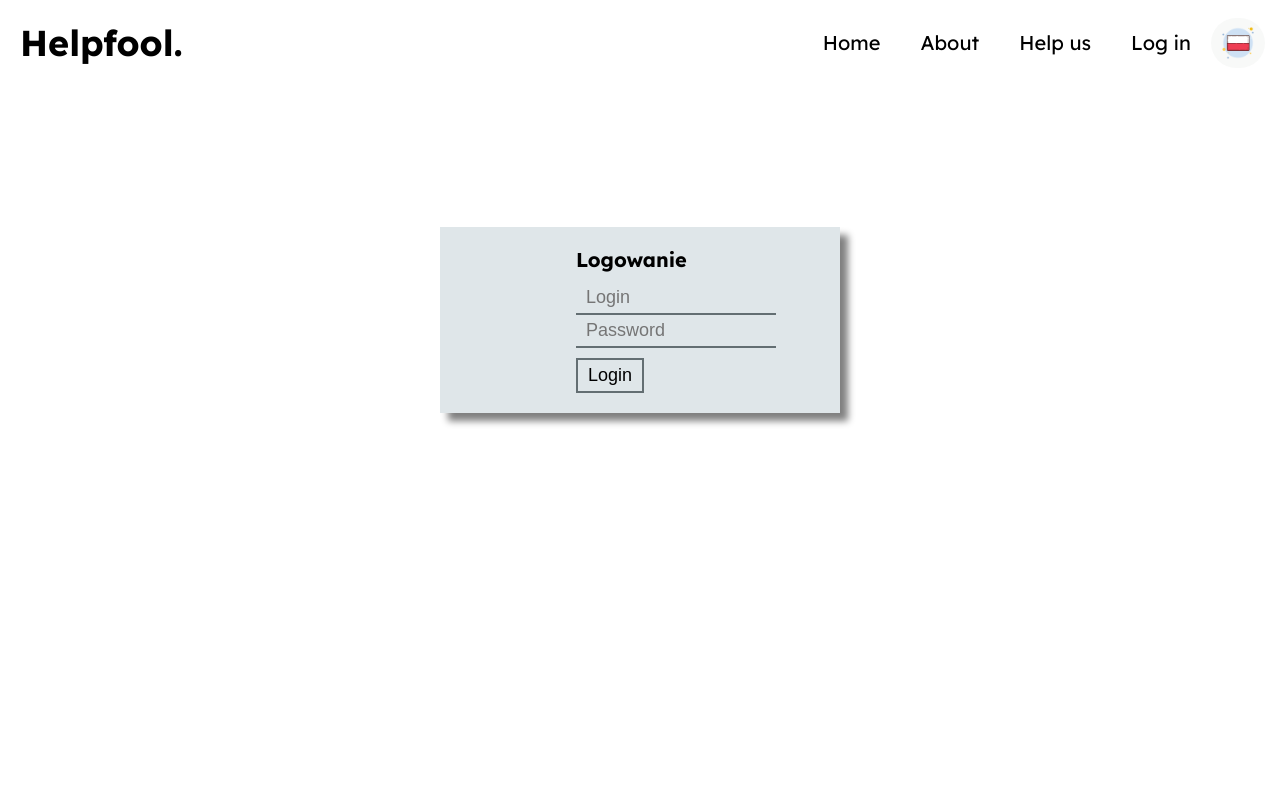
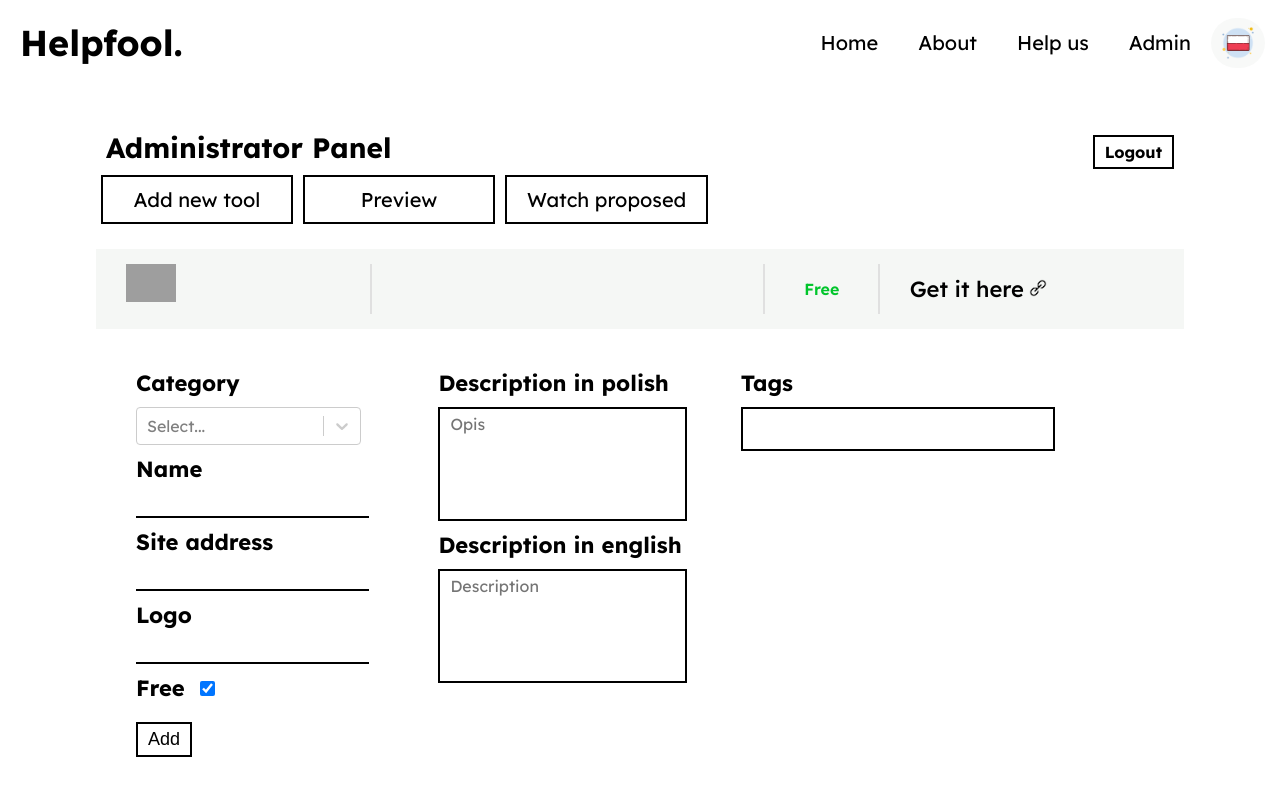
Before and after one commit to MarcelinaZiolkiewicz/HelpfoolSite, a React (Create React App) app: page /admin in a window 1280 px wide. Before the commit this address led to /login. Shown: the top 796 px of the page. Built offline with nearby package versions, Linux system fonts and the light colour scheme; grey boxes are pictures that could not be loaded.

Commit message:
Styled tag input area

```diff
--- a/src/components/administartorPanel/AddNewProgram.jsx
+++ b/src/components/administartorPanel/AddNewProgram.jsx
@@ -1,4 +1,4 @@
-import React, {useState, useContext} from "react";
+import React, {useState, useContext, useRef} from "react";
 import {v4 as uuidv4} from "uuid";
 
 import Select from "react-select";
@@ -80,7 +80,7 @@ const Form = styled.form`
   }
 `
 
-const LeftSide = styled.div`
+const FirstSection = styled.section`
   width: 30%;
 
   @media(max-width: 1250px){
@@ -93,9 +93,9 @@ const LeftSide = styled.div`
   }
 `
 
-const RightSide = styled.div`
-  width: 60%;
-  margin-right: 10%;
+const SecondSection = styled.section`
+  width: 30%;
+
 
   @media(max-width: 1250px){
     width: 50%;
@@ -105,6 +105,15 @@ const RightSide = styled.div`
   @media(max-width: 700px) {
     width: 100%;
     margin: 0;
+  }
+`
+
+const ThirdSection = styled.section`
+  width: 30%;
+  margin-right: 10%;
+
+  @media(max-width: 1250px){
+    width: 100%;
   }
 `
 
@@ -133,19 +142,36 @@ const ErrorMsg = styled.p`
   margin-bottom: -40px;
 `
 
+const SendMsg = styled.p`
+  background-color: mediumseagreen;
+  font-size: 18px;
+  display: block;
+  padding: 10px 20px;
+  color: white;
+  font-weight: bolder;
+  margin-top: 30px;
+`
+
 const AddNewProgram = () => {
 
-    const { addVisible } = useContext(AdminContext);
+    const { addVisible, isReadyToSend, setIsReadyToSend } = useContext(AdminContext);
+
     const { globalLanguage } = useContext(AppContext);
     const [sent, setSent] = useState(false);
     const [error, setError] = useState("");
+
+    const [newItem, setNewItem] = useState(defaultObject);
+
+    const [category, setCategory] = useState(defaultCategory);
+
+    const inpt = useRef(null);
+
+    let Select = globalLanguage.Admin.Select;
 
     const [selectedOption, setSelectedOption] = useState({
         value: "",
         valuePL: ""
     });
-
-    let Select = globalLanguage.Admin.Select;
 
     const options = [
         { value: 'UI Graphics', label: `${Select.uiGraphics}`, valuePL: 'Grafika UI'},
@@ -178,9 +204,6 @@ const AddNewProgram = () => {
         { value: 'Chrome Extensions', label: `${Select.chromeExtensions}`, valuePL: 'Rozszerzenia do chrome'},
         { value: 'Others', label: `${Select.others}`, valuePL: 'Inne'},
     ]
-
-    const [newItem, setNewItem] = useState(defaultObject);
-    const [category, setCategory] = useState(defaultCategory);
 
     const clearObj = () => {
         setNewItem(defaultObject);
@@ -234,25 +257,33 @@ const AddNewProgram = () => {
 
     const submit = e => {
         e.preventDefault();
+        if (document.activeElement !== inpt.current)
+        {
             if (validate()){
                 console.log('wysyłam na serwer');
+                setSent(true);
                 sendData(category);
                 clearObj();
             } else {
                 console.log("Wysyłanie nie powiodło się");
             }
+        }
 
-        // setSent(true); //add set interval
-        console.log(category);
+        window.setTimeout(() => {
+            setSent(false);
+        }, 5000);
+
     }
 
     return(
       <Wrapper isVisible={addVisible}>
           <Preview item={newItem}/>
+
           <ErrorMsg>{error && error}</ErrorMsg>
+          {sent && <SendMsg>Poprawnie wysłano</SendMsg>}
 
           <Form onSubmit={submit}>
-              <LeftSide>
+              <FirstSection>
                   <Description>{globalLanguage.Admin.category}</Description>
                   <SuperSelect
                       options={options}
@@ -286,8 +317,8 @@ const AddNewProgram = () => {
                       onChange={handleInput}
                   />
 
-              </LeftSide>
-              <RightSide>
+              </FirstSection>
+              <SecondSection>
                   <Description>{globalLanguage.Admin.descPL}</Description>
                   <Textarea
                       placeholder="Opis"
@@ -303,13 +334,14 @@ const AddNewProgram = () => {
                       value={newItem.descriptionENG}
                       onChange={handleInput}
                   />
+              </SecondSection>
+              <ThirdSection>
+                  <Description>{globalLanguage.Admin.tags}</Description>
+                  <TagsInput inpt={inpt}/>
 
-                  <Description>{globalLanguage.Admin.tags}</Description>
-                  <TagsInput/>
+              </ThirdSection>
 
-              </RightSide>
               <Button type="submit" value={globalLanguage.Admin.submitBtt}/>
-              {sent && <p>Poprawnie wysłano</p>}
           </Form>
       </Wrapper>
     );
--- a/src/components/administartorPanel/TagsInput.jsx
+++ b/src/components/administartorPanel/TagsInput.jsx
@@ -1,17 +1,32 @@
-import React, {useState, useRef} from "react";
+import React, {useState, useContext} from "react";
 import styled from "styled-components";
+import {AdminContext} from "../../context/AdminContext";
 
 const Tag = styled.p`
   display: inline-block;
   padding-left: 10px;
+  background-color: darkcyan;
+  color: white;
+  border-radius: 20px;
+  padding-right: 10px;
+  margin: 5px 5px 0 0;
 `
 
 const Wrapper = styled.div`
   margin-top: 10px;
-  width: 225px;
-  height: 100px;
+  width: 290px;
   border: 2px solid black;
   padding: 10px 10px;
+
+
+  &:focus-within{
+    border-color: darkcyan;
+  }
+
+
+  @media(max-width: 420px){
+    width: 225px;
+  }
 `
 
 const Input = styled.input`
@@ -29,12 +44,14 @@ const Btt = styled.button`
   outline: none;
 `
 
-const TagsInput = () => {
+const TagsInput = ({inpt}) => {
 
     const [tagsList, setTagsList ] = useState([]);
     const [singleTag, setSingleTag] = useState("");
 
-    const inpt = useRef(null)
+    const { setIsReadyToSend, isReadyToSend } = useContext(AdminContext);
+
+
 
     const renderTags = tags => {
         return tags.map(item => (
@@ -46,19 +63,16 @@ const TagsInput = () => {
         setSingleTag(e.target.value);
     }
 
-    const addTag = () => {
-        if (singleTag.length > 3){
-            tagsList.push(`#${singleTag}`);
-            setSingleTag("");
-        }
-    }
-
     const focusInput = () => {
         inpt.current.focus();
     }
 
     const onKeyDown = e => {
         if (e.keyCode === 8 && inpt.current.value === "") setTagsList(tagsList.splice(0, tagsList.length - 1));
+        if (e.keyCode === 13 && singleTag.length >= 3) {
+            tagsList.push(`#${singleTag}`);
+            setSingleTag("");
+        }
     }
 
     return(
@@ -71,7 +85,6 @@ const TagsInput = () => {
                 ref={inpt}
                 onKeyDown={onKeyDown}
             />
-            <Btt onClick={addTag}></Btt>
         </Wrapper>
     );
 }
--- a/src/components/administartorPanel/services.js
+++ b/src/components/administartorPanel/services.js
@@ -16,6 +16,10 @@ export const sendData = item => {
             console.log("Odpowiedź serwera: ");
             console.log(data);
         })
+
+}
+
+export const sendImage = img => {
 
 }
 
--- a/src/context/AdminContext.js
+++ b/src/context/AdminContext.js
@@ -6,10 +6,10 @@ const AdminProvider = props => {
 
     const [ login, setLogin ] = useState("");
     const [ password, setPassword ] = useState("");
-    const [ isAdminLogged, setIsAdminLogged] = useState(false);
+    const [ isAdminLogged, setIsAdminLogged] = useState(true);
 
-    const [ addVisible, setAddVisible ] = useState(false);
-    const [ previewVisible, setPreviewVisible ] = useState(false);
+    const [ addVisible, setAddVisible ] = useState(true);
+    const [ previewVisible, setPreviewVisible ] = useState(true);
     // const [ addVisible, setAddVisible ] = useState(false);
 
 
@@ -69,7 +69,8 @@ const AdminProvider = props => {
         handleLogout,
         handleLoginInput,
         handlePasswordInput,
-        handleAddVisible
+        handleAddVisible,
+
     }
 
     return(
```
Lines whose indentation alone changed are shown as unchanged.
